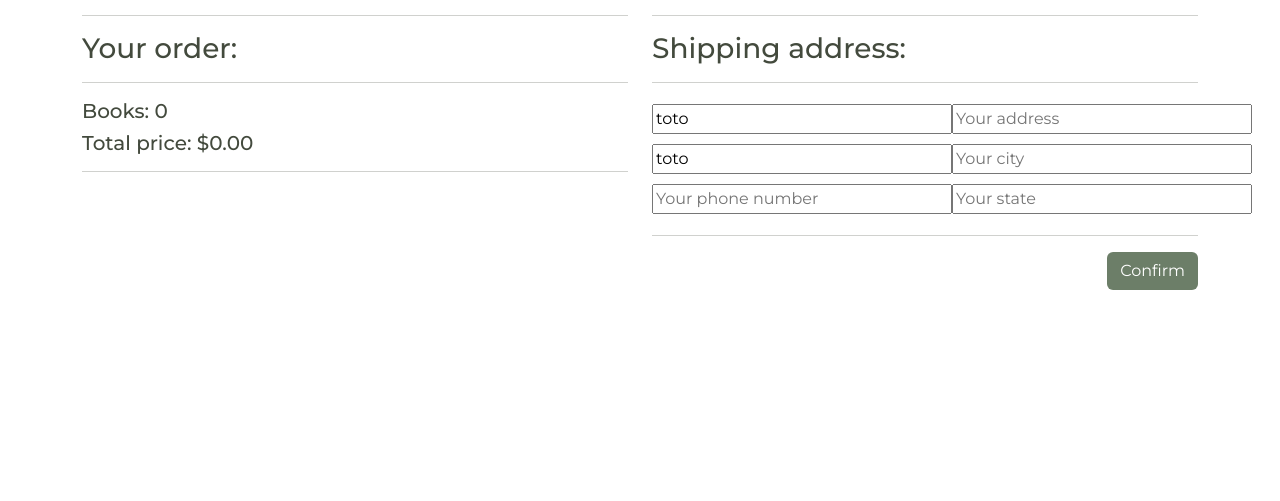
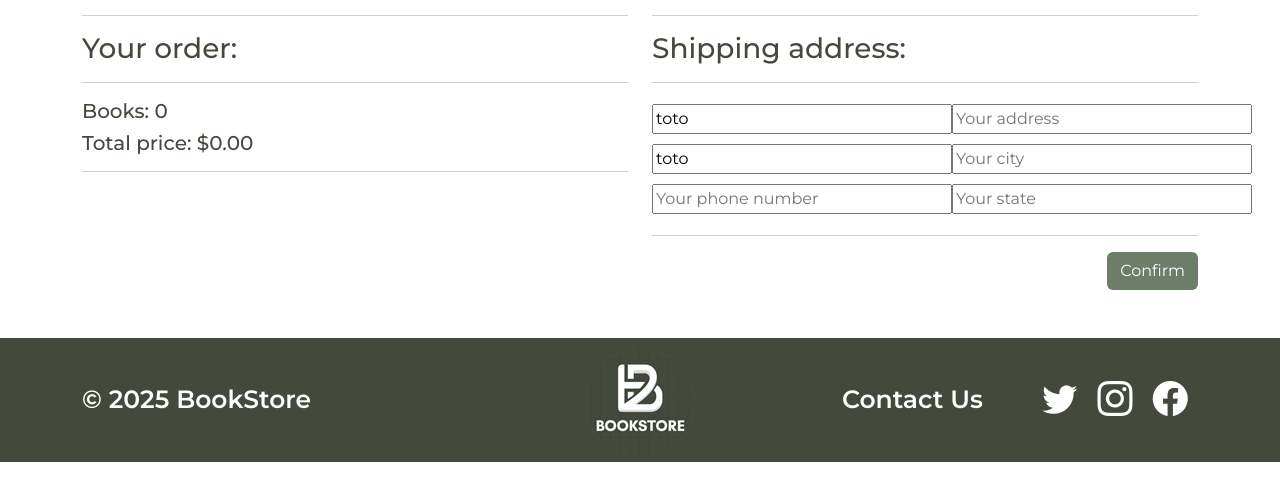
Before and after one commit to MykolaVoloshyn/bookstore-website, a Django app: page /cart/confirm/ in a window 1280 px wide. Shown: the part 111-612 px from the top of the page. Run offline with Django 5.2, Linux system fonts and the light colour scheme; a user stored in the database is signed in; data comes from the database, SQL or seed files in the repository; some libraries are stand-ins or nearby versions.

Commit message:
Add footer to the base.html file

```diff
--- a/bookstore/static/books/styles.css
+++ b/bookstore/static/books/styles.css
@@ -106,6 +106,40 @@ ul {
     background-color: #434a3d;
 }
 
+/* FOOTER STYLING */
+.footer-container {
+    position: relative;
+    bottom: 0;
+    width: 100%;
+    background-color: var(--main-color);
+}
+.footers-height {
+    height: 124px;
+}
+
+.footer-container span {
+    font-size: 25px;
+    font-weight: 600;
+    color: var(--btn-text-color);
+}
+
+.footer-img {
+    margin-top: 7px;
+}
+
+.footer-container ul a {
+    font-size: 35px;
+    color: var(--btn-text-color);
+}
+
+.footer-container a {
+    color: var(--btn-text-color);
+}
+
+.footer-container a:hover {
+    color: var(--secondary-color);
+}
+
 /* SEARCH PAGE STYLING */
 .form-control:focus {
     border-color: var(--secondary-color);
@@ -158,4 +192,11 @@ ul {
         max-height: 450px;
         transform: rotate(0);
     }
+
+    .footer-container span {
+        font-size: 20px;
+    }
+    .footer-container ul a {
+        font-size: 30px;
+    }
 }
--- a/bookstore/templates/base.html
+++ b/bookstore/templates/base.html
@@ -16,12 +16,16 @@
   <script src="https://cdn.jsdelivr.net/npm/bootstrap@5.3.6/dist/js/bootstrap.bundle.min.js"
     integrity="sha384-j1CDi7MgGQ12Z7Qab0qlWQ/Qqz24Gc6BM0thvEMVjHnfYGF0rmFCozFSxQBxwHKO"
     crossorigin="anonymous"></script>
+  <!--BOOTSTRAP ICONS-->
+  <link rel="stylesheet"
+    href="https://cdn.jsdelivr.net/npm/bootstrap-icons@1.11.3/font/bootstrap-icons.min.css">
 
   {% comment %}CSS links{% endcomment %}
   <link type="text/css" rel="stylesheet" href="{% static 'books/styles.css' %}" />
   <link type="text/css" rel="stylesheet" href="{% static 'customers/customers.css' %}" />
   <link type="text/css" rel="stylesheet" href="{% static 'cart/cart.css' %}" />
   <link type="text/css" rel="stylesheet" href="{% static 'comments/comments.css' %}" />
+  <link type="text/css" rel="stylesheet" href="{% static 'contact_us/contact_us.css' %}" />
 
   {% comment %} Javascript link {% endcomment %}
   <script src="{% static 'js/main.js' %}" defer></script>
@@ -109,6 +113,42 @@
   {% block content %}
 
   {% endblock %}
+
+  {% comment %} FOOTER {% endcomment %}
+  <footer>
+    <div class="footer-container">
+      <div class="container">
+        <div class="row align-items-center footers-height">
+          <div class="col-5 col-lg-4 d-flex justify-content-start">
+            <span>&copy; 2025 BookStore</span>
+          </div>
+          <div class="col-2 col-lg-4 d-flex justify-content-center">
+            <img class="footer-img" src="/static/icons/bookstore-logo.png" alt="logo">
+          </div>
+          <div class="col-5 col-lg-4">
+            <div class="row align-items-center">
+              <div class="col">
+                <span><a href="{% url 'contact_us' %}">Contact Us</a></span>
+              </div>
+              <div class="col">
+                <ul class="nav col justify-content-around list-unstyled d-flex">
+                  <li class="">
+                    <a type="button" class="bi bi-twitter" href="#"></a>
+                  </li>
+                  <li class="">
+                    <a type="button" class="bi bi-instagram" href="#"></a>
+                  </li>
+                  <li class="">
+                    <a type="button" class="bi bi-facebook" href="#"></a>
+                  </li>
+                </ul>
+              </div>
+            </div>
+          </div>
+        </div>
+      </div>
+    </div>
+  </footer>
 </body>
 
 </html>
--- a/bookstore/templates/cart/cart.html
+++ b/bookstore/templates/cart/cart.html
@@ -3,7 +3,7 @@
 {% block title %}Cart{% endblock %}
 
 {% block content %}
-<div class="container">
+<div class="container drop-footer">
   <div class="d-flex justify-content-between mb-3">
     <div class="me-5">
       <h4>Books: <strong><span id="total-books-num">{{ order.get_number_of_items }}</span></strong></h4>
--- a/bookstore/templates/cart/confirm_purchase.html
+++ b/bookstore/templates/cart/confirm_purchase.html
@@ -3,7 +3,7 @@
 {% block title %}Confirm purchase{% endblock %}
 
 {% block content %}
-<div class="container">
+<div class="container drop-footer">
   <div class="row">
     <div class="col-lg-6">
       <hr>
--- a/bookstore/templates/cart/thank_you_page.html
+++ b/bookstore/templates/cart/thank_you_page.html
@@ -3,7 +3,7 @@
 {% block title %}Thank you!{% endblock %}
 
 {% block content %}
-<div class="container">
+<div class="container mb-4">
   <div class="window_reg">
     <div class="thank-you-note">
       <p>GREAT CHOICE!</p>
```
Also changed, not shown: bookstore/static/icons/bookstore-logo.png (added). Lines whose indentation alone changed are shown as unchanged.
